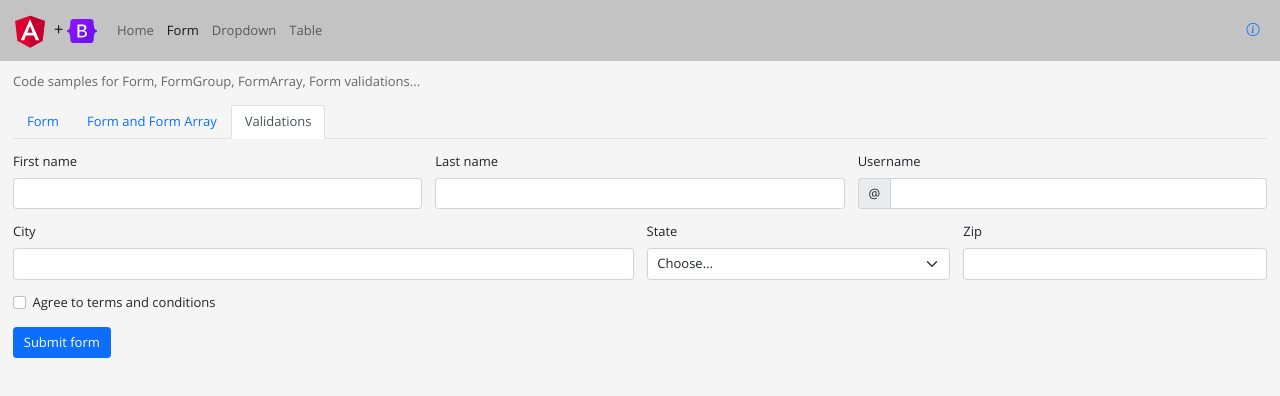
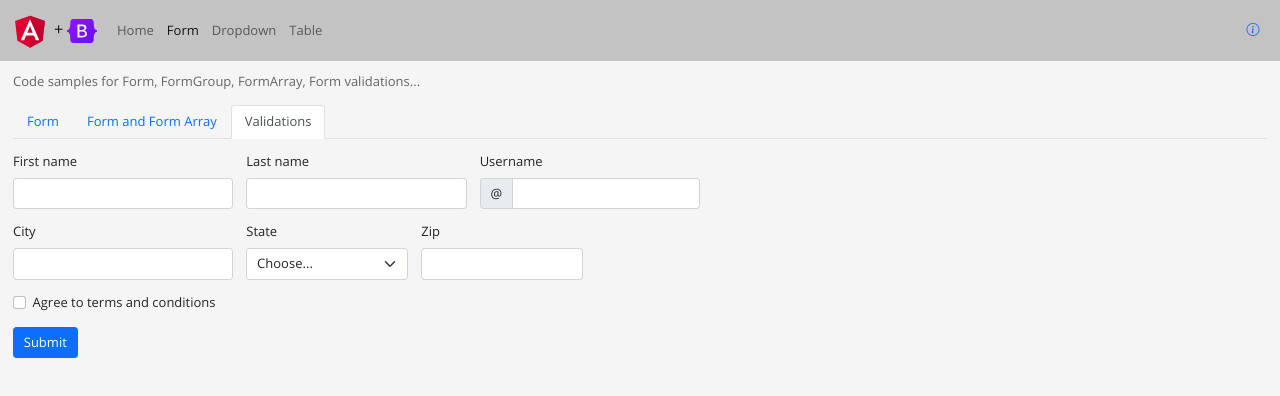
Before and after one commit to kumargandhi/angular-bootstrap-sample, an Angular app: page /form in a window 1280 px wide. Both pictures are taken after a click on the link "Validations". Shown: the top 396 px of the page. Built offline with nearby package versions, Linux system fonts and the light colour scheme.

Commit message:
Few changes to validations

```diff
--- a/src/app/form/components/form-validations/form-validations.component.html
+++ b/src/app/form/components/form-validations/form-validations.component.html
@@ -40,7 +40,7 @@
             <div class="invalid-feedback">Please choose a username.</div>
         </div>
     </div>
-    <div class="col-md-6">
+    <div class="col-md-4">
         <label for="city" class="form-label">City</label>
         <input
             type="text"
@@ -89,6 +89,6 @@
         </div>
     </div>
     <div class="col-12">
-        <button class="btn btn-primary" type="submit">Submit form</button>
+        <button class="btn btn-primary" type="submit">Submit</button>
     </div>
 </form>
--- a/src/app/form/components/form-validations/form-validations.component.scss
+++ b/src/app/form/components/form-validations/form-validations.component.scss
@@ -0,0 +1,3 @@
+form {
+  width: 700px;
+}
```
